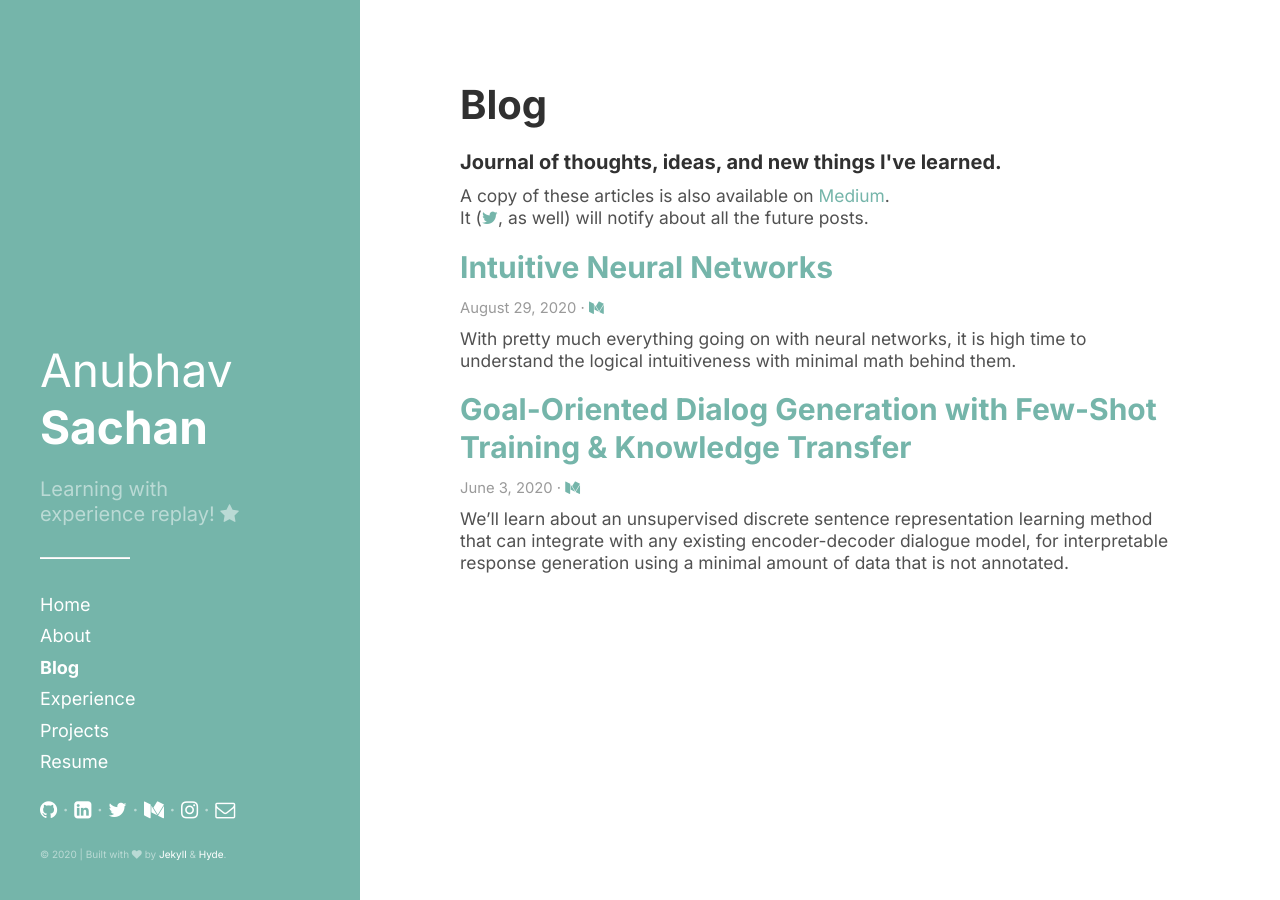
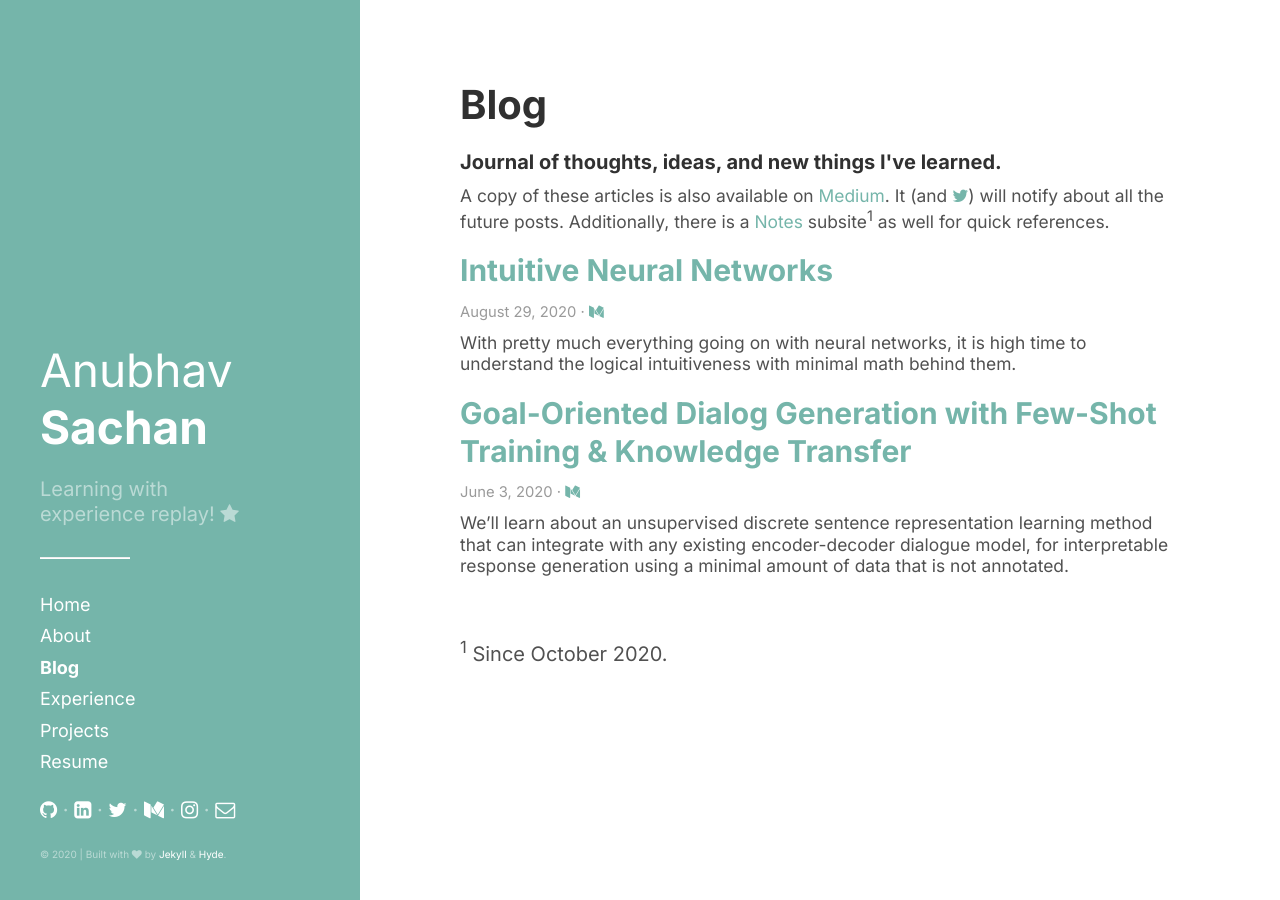
Before and after one commit to anubhav4sachan/anubhav4sachan.github.io, a Jekyll site: the page built from blog.md, in a window 1280 px wide. Built offline with Jekyll 4.4.1, drawn with Linux system fonts in a browser that asks for light colours.

Commit message:
added notes feature

```diff
--- a/_layouts/blog.html
+++ b/_layouts/blog.html
@@ -6,7 +6,8 @@ title: Blog
 <h1 class="page-title">{{ page.title }}</h1>
 <h5>Journal of thoughts, ideas, and new things I've learned.</h5>
 <p style="font-size: 87%">
-A copy of these articles is also available on <a href="https://www.medium.com/@anubhav4sachan/" target="_blank">Medium</a>.<br>It (<a href="https://www.twitter.com/anubhav4sachan/" target="_blank"><i class="fa fa-twitter"></i></a>, as well) will notify about all the future posts.</p>
+A copy of these articles is also available on <a href="https://www.medium.com/@anubhav4sachan/" target="_blank">Medium</a>. It (and <a href="https://www.twitter.com/anubhav4sachan/" target="_blank"><i class="fa fa-twitter"></i></a>) will notify about all the future posts. Additionally, there is a <a href="http://anubhavsachan.com/notes">Notes</a> subsite<sup>1</sup> as well for quick references.
+</p>
 
 <div class="posts" style="font-size: 87%">
 <!--   {% for post in paginator.posts %}
@@ -33,3 +34,6 @@ A copy of these articles is also available on <a href="https://www.medium.com/@a
   {% endfor %}
 </div>
 </div>
+
+<br>
+<sup>1</sup> Since October 2020.
```
Also changed, not shown: about.md (+1 -1 lines).
